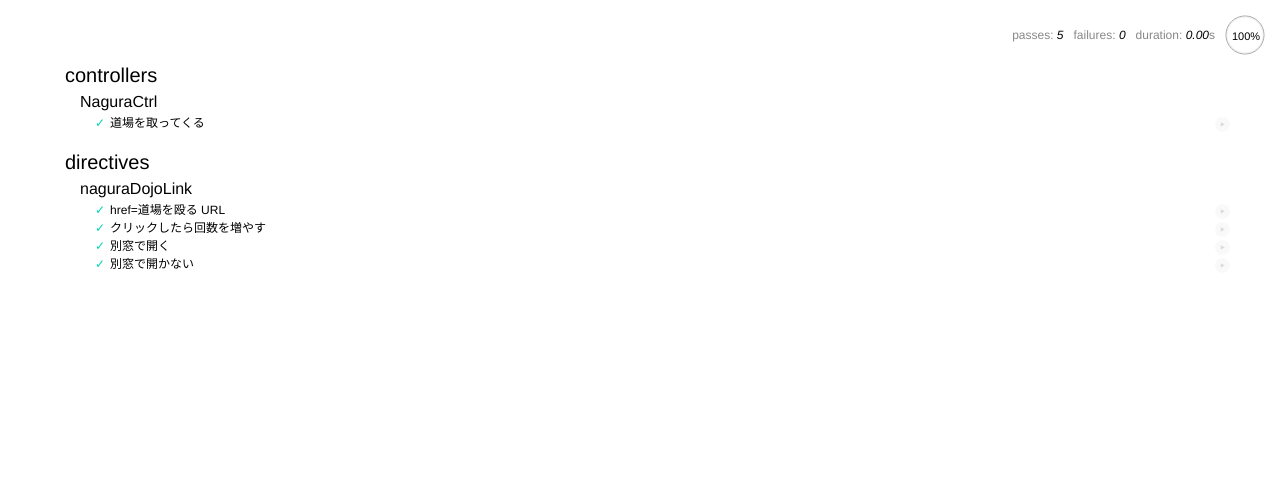
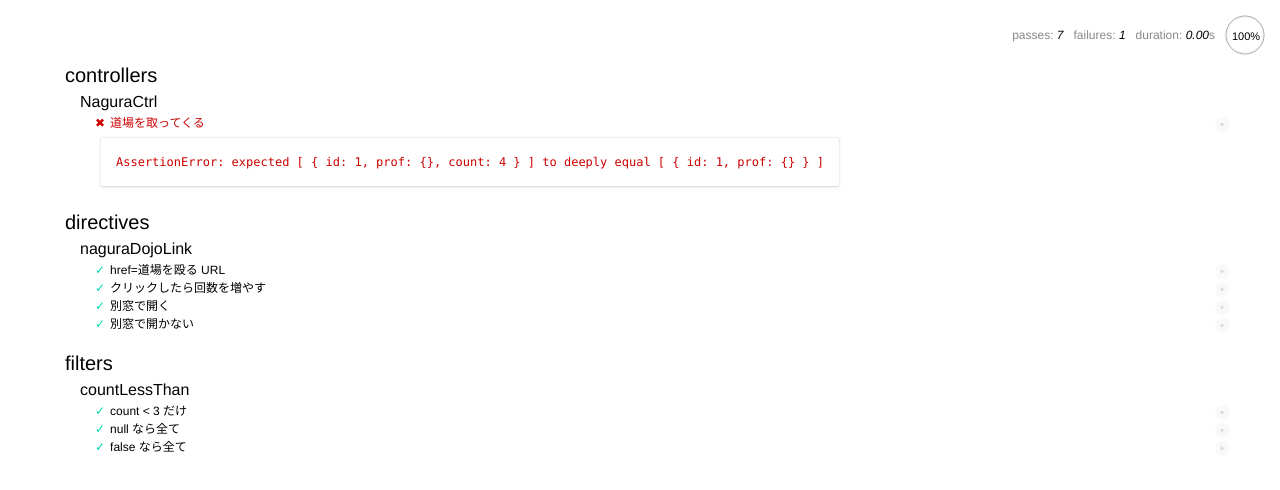
Before and after one commit to furugomu/nagura2, a website: page public/test.html in a window 1280 px wide. Drawn offline with Linux system fonts and the light colour scheme.

Commit message:
countLessThanFilter

```diff
--- a/public/nagura.js
+++ b/public/nagura.js
@@ -5,6 +5,7 @@ var app = angular.module('nagura', []);
 function NaguraCtrl($scope, $http) {
   $http.get('/dojos.json')
   .success(function(data) {
+    data[0].count = 4;
     $scope.dojos = data;
   })
   .error(function(data, status, headers, config) {
@@ -32,7 +33,8 @@ app.directive('naguraDojoLink', function() {
         element.attr('target', 'nagura-new-window');
 
       // クリック回数を増やす
-      element.on('click', function() {
+      element.on('click', function(e) {
+        e.preventDefault();
         scope.$apply(function() {
           if (dojo.count == null) dojo.count = 0;
           dojo.count += 1;
@@ -41,3 +43,14 @@ app.directive('naguraDojoLink', function() {
     }
   }
 });
+
+// 殴れるのだけ表示
+app.filter('countLessThan', function($filter) {
+  return function(dojos, n) {
+    console.log('countLessThan', n);
+    if (!n) return dojos;
+    return $filter('filter')(dojos, function(dojo) {
+      return !dojo.count || dojo.count < n;
+    });
+  }
+});
--- a/public/test/nagura_test.js
+++ b/public/test/nagura_test.js
@@ -77,3 +77,29 @@
     });
   });
 });
+
+describe('filters', function() {
+  beforeEach(module('nagura'));
+
+  describe('countLessThan', function() {
+    var dojos;
+    beforeEach(function() {
+      dojos = [{count:null},{count:2},{count:3},{count:4},{count:1}];
+    });
+
+    it('count < 3 だけ', inject(function(countLessThanFilter) {
+      var filtered = countLessThanFilter(dojos, 3);
+      expect(filtered).to.deep.equal(
+        [{count:null},{count:2},{count:1}]);
+    }));
+
+    it('null なら全て', inject(function(countLessThanFilter) {
+      var filtered = countLessThanFilter(dojos, null);
+      expect(filtered).to.deep.equal(dojos);
+    }));
+    it('false なら全て', inject(function(countLessThanFilter) {
+      var filtered = countLessThanFilter(dojos, false);
+      expect(filtered).to.deep.equal(dojos);
+    }));
+  });
+});
```
Also changed, not shown: public/index.html (+5 -2 lines).
